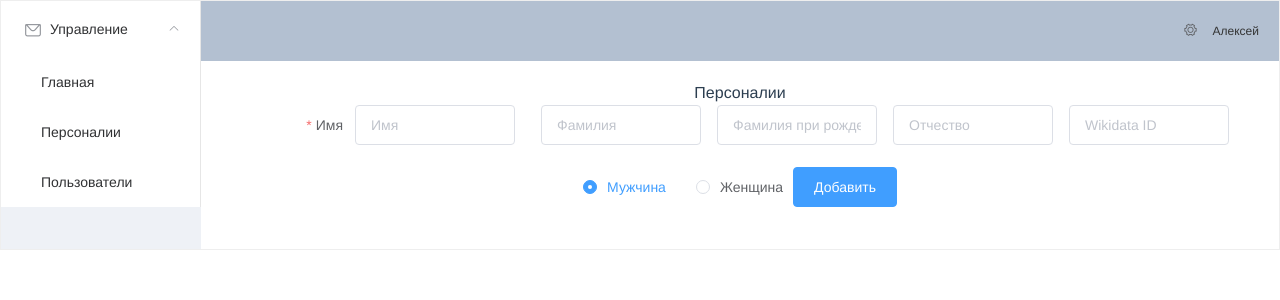
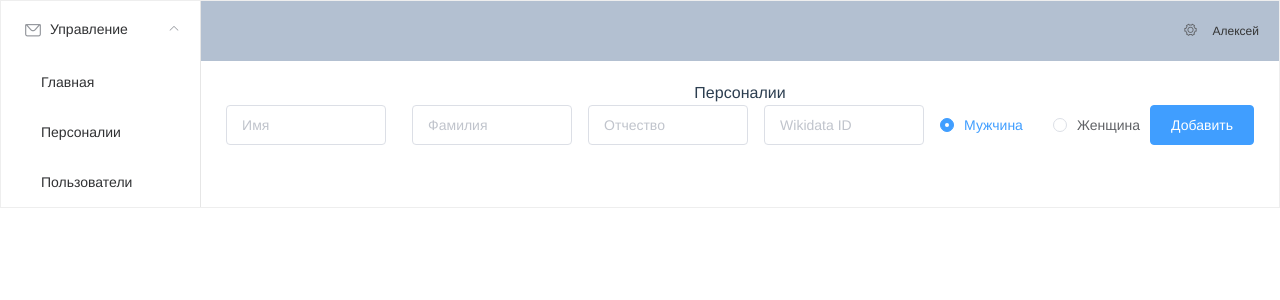
Before and after one commit to yaskevich/persona, a Vue app in the folder front/: page /persons in a window 1280 px wide. Shown: the top 300 px of the page. Built offline with nearby package versions, Linux system fonts and the light colour scheme.

Commit message:
add pg module (PostgreSQL) [back]

```diff
--- a/front/src/components/PersonList.vue
+++ b/front/src/components/PersonList.vue
@@ -3,19 +3,19 @@
   Персоналии
 </div>
 <el-form label-width="120px" v-model="form" :inline="true">
+  <!-- label="Имя" -->
   <el-form-item
    prop="firstName"
-   label="Имя"
    :rules="[
-     { required: true, validator: isString, message: 'Обязательное поле', trigger: 'blur' },
-     { validator: isString, message: 'Не соответствует формату', trigger: ['blur', 'change'] }
+     { required: true, validator: isString, trigger: 'blur' },
+     { validator: isString, trigger: ['blur', 'change'] }
    ]"
  >
-  <el-input placeholder="Имя" v-model="form.firstName" class="text-input" propr="firstName"></el-input>
+  <el-input placeholder="Имя" v-model="form.firstName" class="text-input" prop="firstName"></el-input>
   </el-form-item>
 
 <el-input placeholder="Фамилия" v-model="form.lastName" class="text-input"></el-input>
-<el-input placeholder="Фамилия при рождении" v-model="form.lastName2" class="text-input"></el-input>
+<!-- <el-input placeholder="Фамилия при рождении" v-model="form.lastName2" class="text-input"></el-input> -->
 <el-input placeholder="Отчество" v-model="form.patroName" class="text-input"></el-input>
 <el-input placeholder="Wikidata ID" prop="wikidata" v-model="form.wikidata" class="text-input"></el-input>
 <!-- <el-form-item label="Пол"> -->
@@ -41,15 +41,19 @@ export default {
     const form  = reactive({ firstName: '', lastName: '', lastName2: '', patroName: '', sex: '1', wikidata: ''});
 
     const isString = (rule, value, callback) => {
-      console.log("x", rule);
-      const res = form[rule.field].match(/^[а-я]+$/gi);
-      console.log("res", form[rule.field], res);
-      if(!res) {
-        // return  callback(new Error('Please input the password again')) ;
-        return false;
+      // console.log("x", rule, value);
+      const val = form[rule.field];
+      if(val) {
+        const res = form[rule.field].match(/^[а-я\-]+$/gi);
+        // console.log("res", form[rule.field], res);
+        if(!res) {
+          return  callback(new Error('Не соответствует формату')) ;
+        }
+      } else {
+        return  callback(new Error('Обязательное поле')) ;
       }
+    };
 
-    };
     const onSubmit = () => {
       // form.validate();
         console.log('submit!', form);
```
Also changed, not shown: 1 other file (tests, documents, lock files or other folders).
